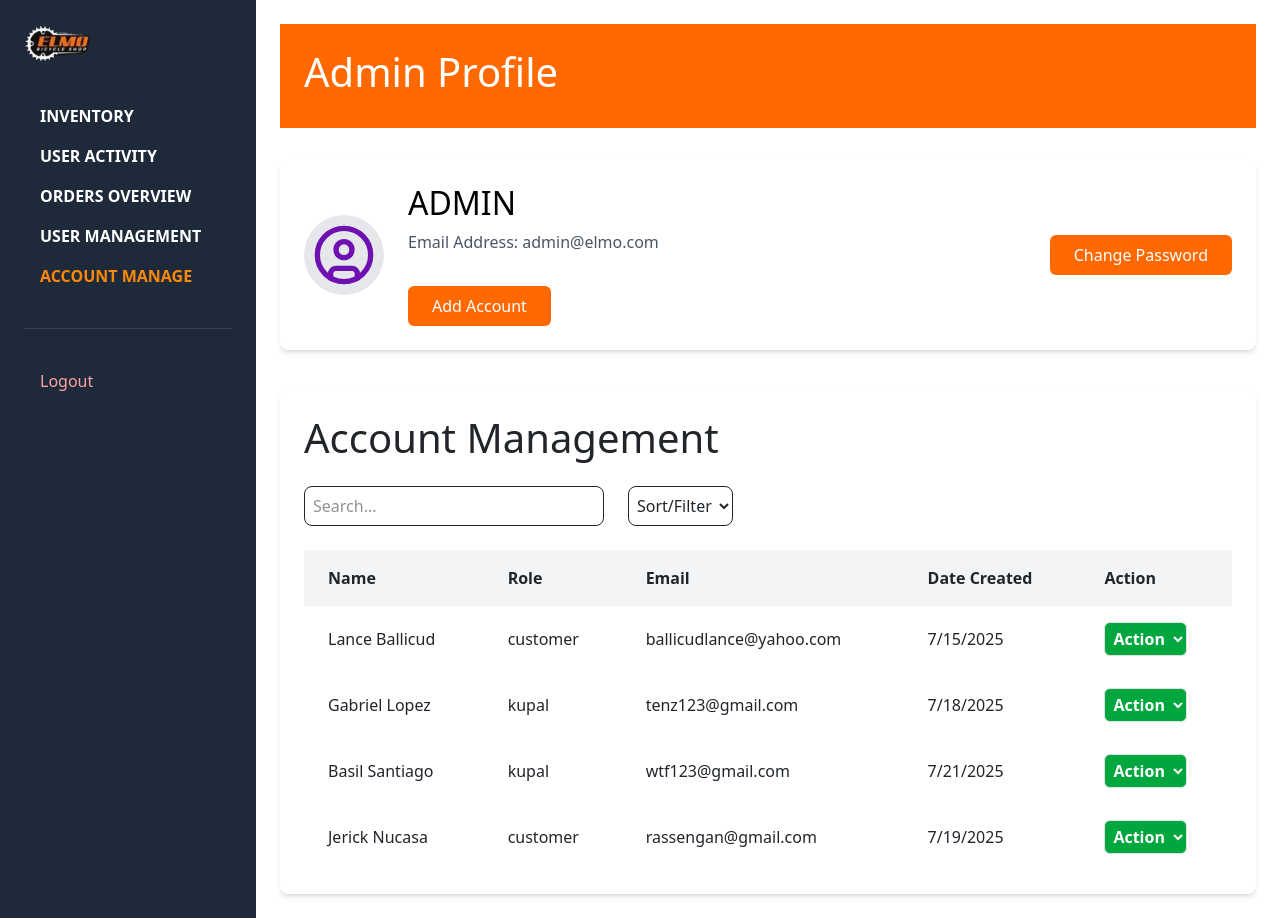
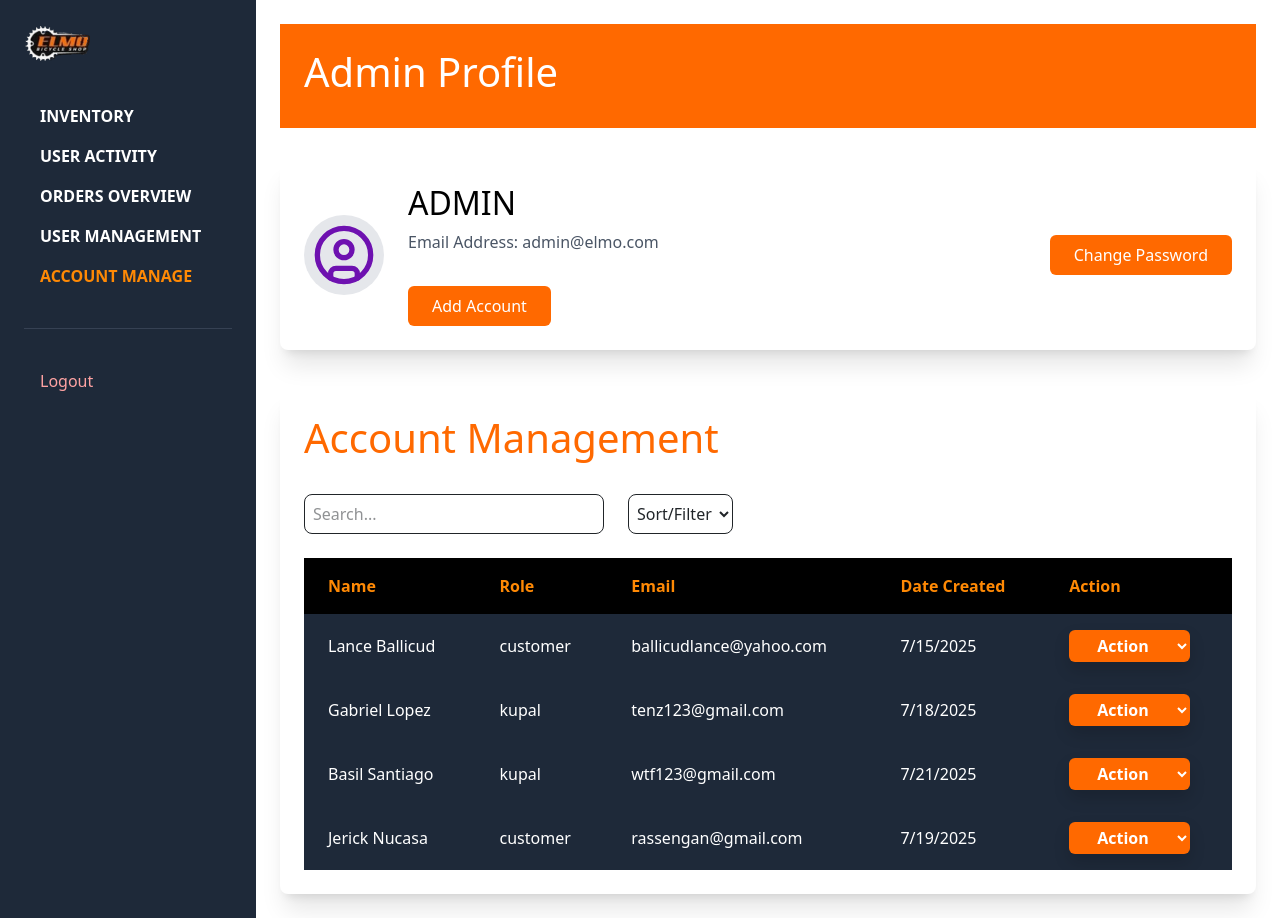
Before and after one commit to lakbaycavite/elmo-bicycle-shop-web, a React (Vite) app: page /admin/account-manage in a window 1280 px wide. Built offline with nearby package versions, Linux system fonts and the light colour scheme; no server answers.

Commit message:
ADD: UserManagement

```diff
--- a/src/App.jsx
+++ b/src/App.jsx
@@ -16,6 +16,7 @@ import BikesCategory from './pages/post-auth/Bikes-category'
 import AdminDashboard from './pages/admin/Dashboard'
 import AccountManage from './pages/admin/AccountManage'
 import OrdersOverview from './pages/admin/OrdersOverview';
+import UserManagement from './pages/admin/UserManagement';
 
 // Staff pages
 import StaffDashboard from './pages/staff/Dashboard'
@@ -51,7 +52,7 @@ function App() {
           {/* Admin routes */}
           <Route path="/admin/dashboard" element={<AdminDashboard />} />
           <Route path="/admin/account-manage" element={<AccountManage />} />
-
+          <Route path="/admin/user-management" element={<UserManagement />} />
           <Route path="/admin/inventory" element={<Inventory />} />
           <Route path="/admin/orders-overview" element={<OrdersOverview />} />
 
--- a/src/pages/admin/AccountManage.jsx
+++ b/src/pages/admin/AccountManage.jsx
@@ -71,7 +71,7 @@ function AccountManage() {
           <h1 className="text-white text-3xl font-bold">Admin Profile</h1>
         </div>
 
-        <div className="flex items-center justify-between w-full mx-auto mt-8 bg-white shadow-md p-6 rounded-lg mb-10">
+        <div className="flex items-center justify-between w-full mx-auto mt-8 bg-white shadow-xl p-6 rounded-lg mb-10">
           <div className="flex items-center space-x-6">
             <CircleUser className="h-20 w-20 text-purple-800 bg-gray-200 rounded-full p-2" />
             <div>
@@ -92,8 +92,10 @@ function AccountManage() {
           </button>
         </div>
 
-        <div className="bg-white shadow-md rounded-lg w-full p-4">
-          <h1 className="text-orange-500 text-bold text-2xl mb-4">Account Management</h1>
+        <div className="bg-white shadow-xl rounded-lg w-full p-4">
+          <label className="text-orange-500 text-bold text-2xl mb-4">
+          <h1>Account Management</h1>
+          </label>
           <div className='flex flex-row gap-4 mb-6'>
               <input
                 type='text'
@@ -111,7 +113,7 @@ function AccountManage() {
           <div className="overflow-x-auto">
             <table className="min-w-full border-collapse">
               <thead>
-                <tr className="bg-gray-100 text-left">
+                <tr className="bg-black text-orange-400">
                   <th className="py-3 px-4 font-semibold">Name</th>
                   <th className="py-3 px-4 font-semibold">Role</th>
                   <th className="py-3 px-4 font-semibold">Email</th>
@@ -121,14 +123,14 @@ function AccountManage() {
               </thead>
               <tbody>
                 {filteredAccounts.map((account, index) => (
-                  <tr key={index} className="border-b border-gray-200 hover:bg-gray-50">
+                  <tr key={index} className="bg-gray-800 text-white border-b border-gray-700">
                     <td className="py-3 px-4">{account.name}</td>
                     <td className="py-3 px-4">{account.role}</td>
                     <td className="py-3 px-4">{account.email}</td>
                     <td className="py-3 px-4">{account.dateCreated}</td>
                     <td className="py-3 px-4">
                       <select
-                        className="border rounded p-1 bg-green-600 text-white font-bold"
+                        className="bg-orange-500 hover:bg-orange-600 text-white font-bold py-1 px-4 rounded shadow transition-colors duration-150"
                         onChange={(e) => handleActionChange(account, e.target.value)}
                         defaultValue=""
                       >
--- /dev/null
+++ b/src/pages/admin/UserManagement.jsx
@@ -0,0 +1,93 @@
+import { useState } from 'react';
+import { useNavigate } from 'react-router-dom';
+import AdminLayout from './AdminLayout';
+
+function UserManagement() {
+  const navigate = useNavigate();
+  const [searchTerm, setSearchTerm] = useState('');
+
+  const initialAccounts = [
+    { name: 'Angelo Martinez', role: 'CUSTOMER', email: 'gelomartineze@yahoo.com' },
+    { name: 'Gabriel Lopez', role: 'KUPAL', email: 'tenz123@gmail.com' },
+    { name: 'Alfonso Mabale', role: 'KUPAL', email: 'abby123@gmail.com' },
+    { name: 'Raymundo Pallera', role: 'KUPAL', email: 'rassengan@gmail.com' },
+  ];
+
+  const [accounts, setAccounts] = useState(initialAccounts);
+
+  const filteredAccounts = accounts.filter(account =>
+    account.name.toLowerCase().includes(searchTerm.toLowerCase()) ||
+    account.email.toLowerCase().includes(searchTerm.toLowerCase()) ||
+    account.role.toLowerCase().includes(searchTerm.toLowerCase())
+  );
+
+  const handleActionChange = (account, action) => {
+    if (action === 'delete') {
+      setAccounts(accounts.filter(acc => acc.email !== account.email));
+    } else if (action === 'edit') {
+      console.log(`Editing account: ${account.name}`);
+    }
+  };
+
+  return (
+    <AdminLayout>
+    <div className="flex min-h-screen bg-white">
+      <div className="flex-1 p-4">
+        <div className="bg-white shadow-xl rounded-lg w-full p-4">
+        <label className="text-orange-500 text-bold text-2xl mb-4">
+          <h1>Staffs and Customers</h1>
+          </label>
+          <div className='flex flex-row gap-4 mb-6'>
+              <input
+                type='text'
+                placeholder='Search...'
+                className="border-1 w-[300px] h-10 rounded-lg p-2"
+                value={searchTerm}
+                onChange={(e) => setSearchTerm(e.target.value)}
+              />
+              <select className='p-1 border-1 rounded-lg'>
+                  <option value="">All Roles</option>
+              </select>
+          </div>
+
+          {/* Table */}
+          <div className="overflow-x-auto">
+            <table className="min-w-full border-collapse">
+              <thead>
+                <tr className="bg-black text-orange-400">
+                  <th className="py-3 px-4 font-semibold">Name</th>
+                  <th className="py-3 px-4 font-semibold">Role</th>
+                  <th className="py-3 px-4 font-semibold">Email</th>
+                  <th className="py-3 px-4 font-semibold">Action</th>
+                </tr>
+              </thead>
+              <tbody>
+                {filteredAccounts.map((account, index) => (
+                  <tr key={index} className="bg-gray-800 text-white border-b border-gray-700">
+                    <td className="py-3 px-4">{account.name}</td>
+                    <td className="py-3 px-4">{account.role}</td>
+                    <td className="py-3 px-4">{account.email}</td>
+                    <td className="py-3 px-4">
+                      <select
+                         className="bg-orange-500 hover:bg-orange-600 text-white font-bold py-1 px-4 rounded shadow transition-colors duration-150"
+                        onChange={(e) => handleActionChange(account, e.target.value)}
+                        defaultValue=""
+                      >
+                        <option value="" disabled className='font-bold'>Active</option>
+                        <option value="edit" className='font-bold'>Edit</option>
+                        <option value="delete" className='font-bold'>Delete</option>
+                      </select>
+                    </td>
+                  </tr>
+                ))}
+              </tbody>
+            </table>
+          </div>
+        </div>
+      </div>
+    </div>
+    </AdminLayout>
+  );
+}
+
+export default UserManagement;
```
